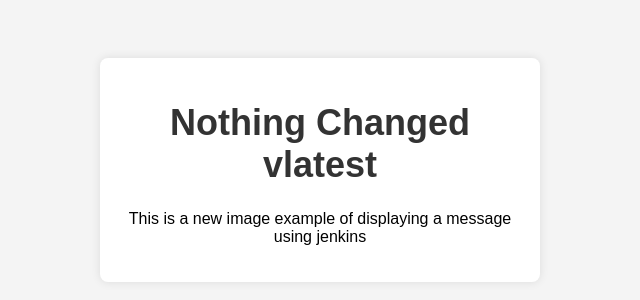
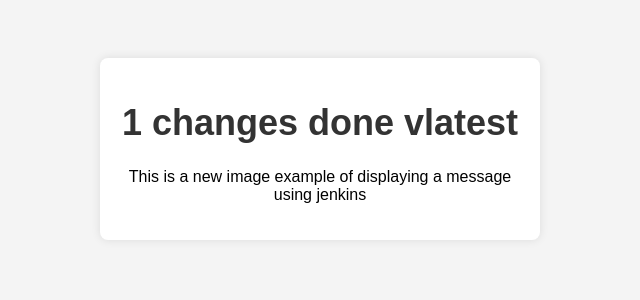
Before and after one commit to Prasanna1020/php-nginx-cicd, a PHP site: page / in a window 1280 px wide. Shown: the top 300 px of the page, without its empty margins (320-960 px from the left). Run offline with PHP 8.4, Linux system fonts and the light colour scheme.

Commit message:
changes done

```diff
--- a/src/Hello.php
+++ b/src/Hello.php
@@ -15,6 +15,6 @@ class Hello implements HelloInterface
 
     public function display(): string
     {
-        return sprintf('Nothing Changed v%s', self::VERSION);
+        return sprintf('1 changes done v%s', self::VERSION);
     }
 }
```
